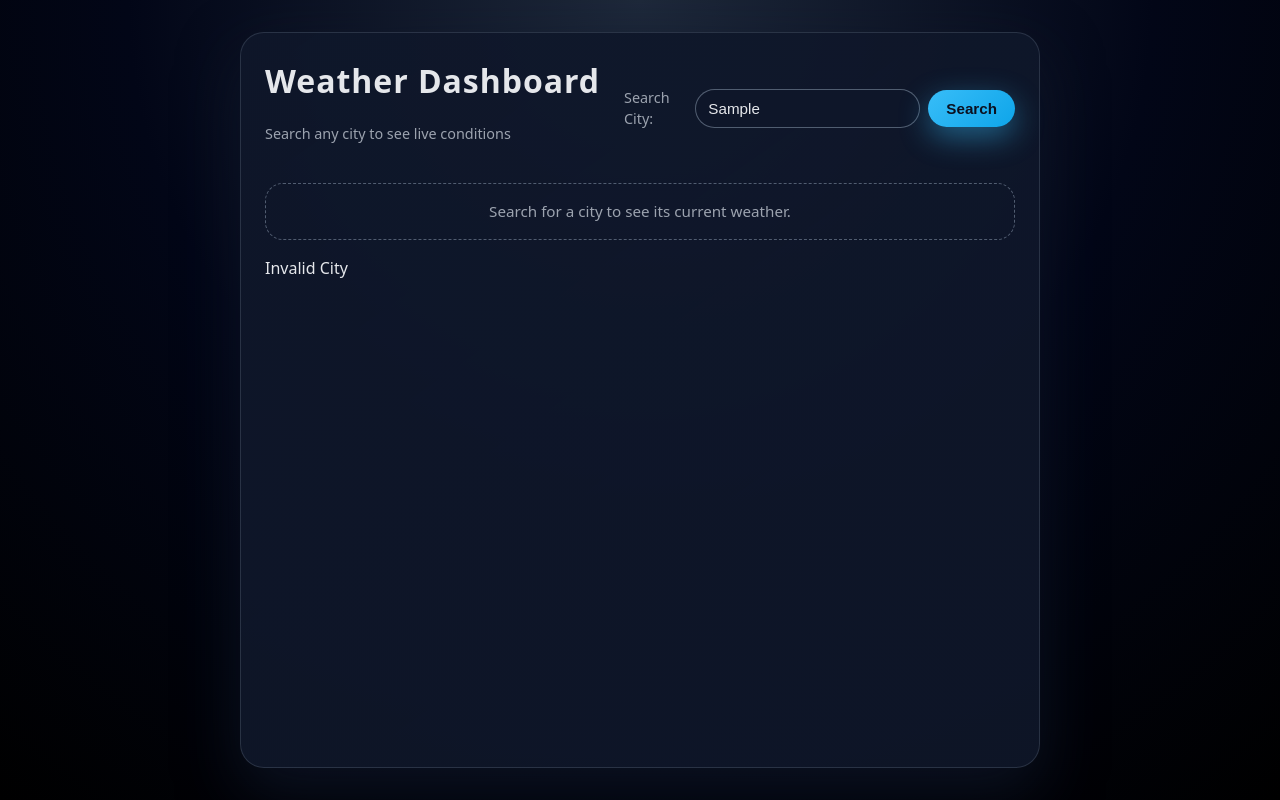
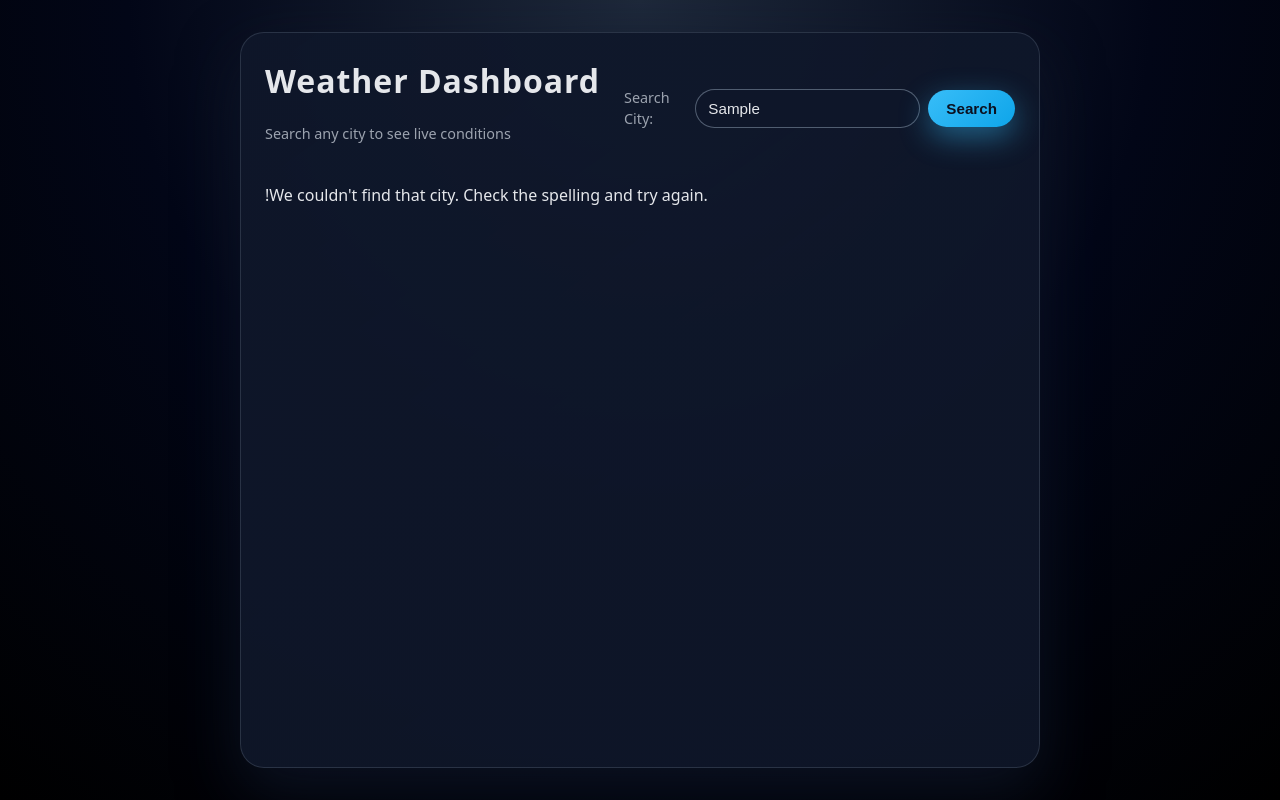
Before and after one commit to AndyyyPhan/Weather-Dashboard, a React (Vite) app: page / in a window 1280 px wide. Both pictures are taken after typing "Sample" into the empty fields and a click on the button "Search". Built offline with nearby package versions, Linux system fonts and the light colour scheme; no server answers.

Commit message:
Refactor error message to have its own component: ErrorMessage.

```diff
--- a/src/components/WeatherDashboard.jsx
+++ b/src/components/WeatherDashboard.jsx
@@ -26,17 +26,28 @@ export default function WeatherDashboard(props) {
                 props.setValidCity(props.city)
             })
             .catch(error => {
-                setErrorMessage("Invalid City")
+                setErrorMessage("We couldn't find that city. Check the spelling and try again.")
             })
     }, [props.city])
+
+    function ErrorBanner({message}) {
+        if (!message) return null;
+        return (
+            <div className="alert alert-error" role="alert">
+                <span className="alert-icon">!</span>
+                <span className="alert-text">{message}</span>
+            </div>
+        )
+    }
+
     return (
         <section className="weather-section">
-            {!weatherData && (
+            <ErrorBanner message={errorMessage}/>
+            {!weatherData && !errorMessage && (
                 <div className="empty-state">
                     Search for a city to see its current weather.
                 </div>
             )}
-            {errorMessage}
             {weatherData && (
                 <div className="weather-card">
                     <div className="weather-main">
```
